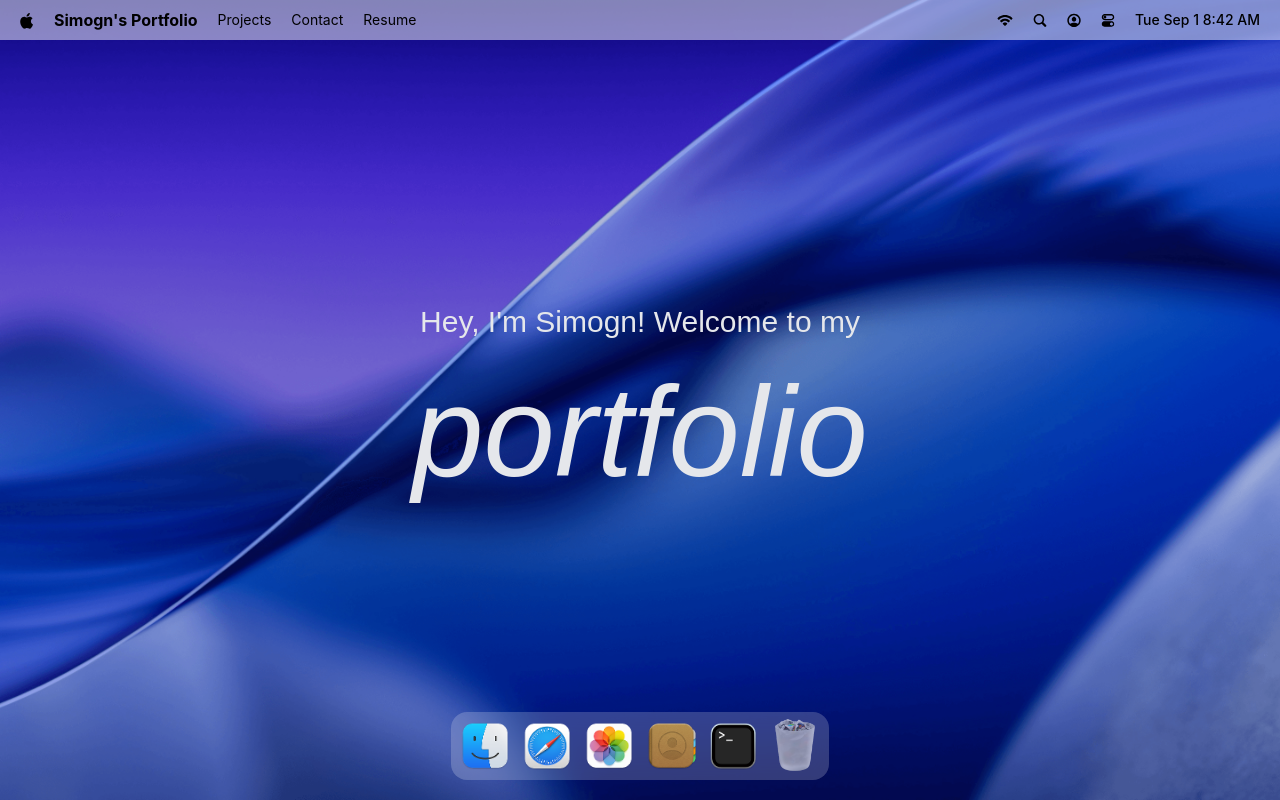
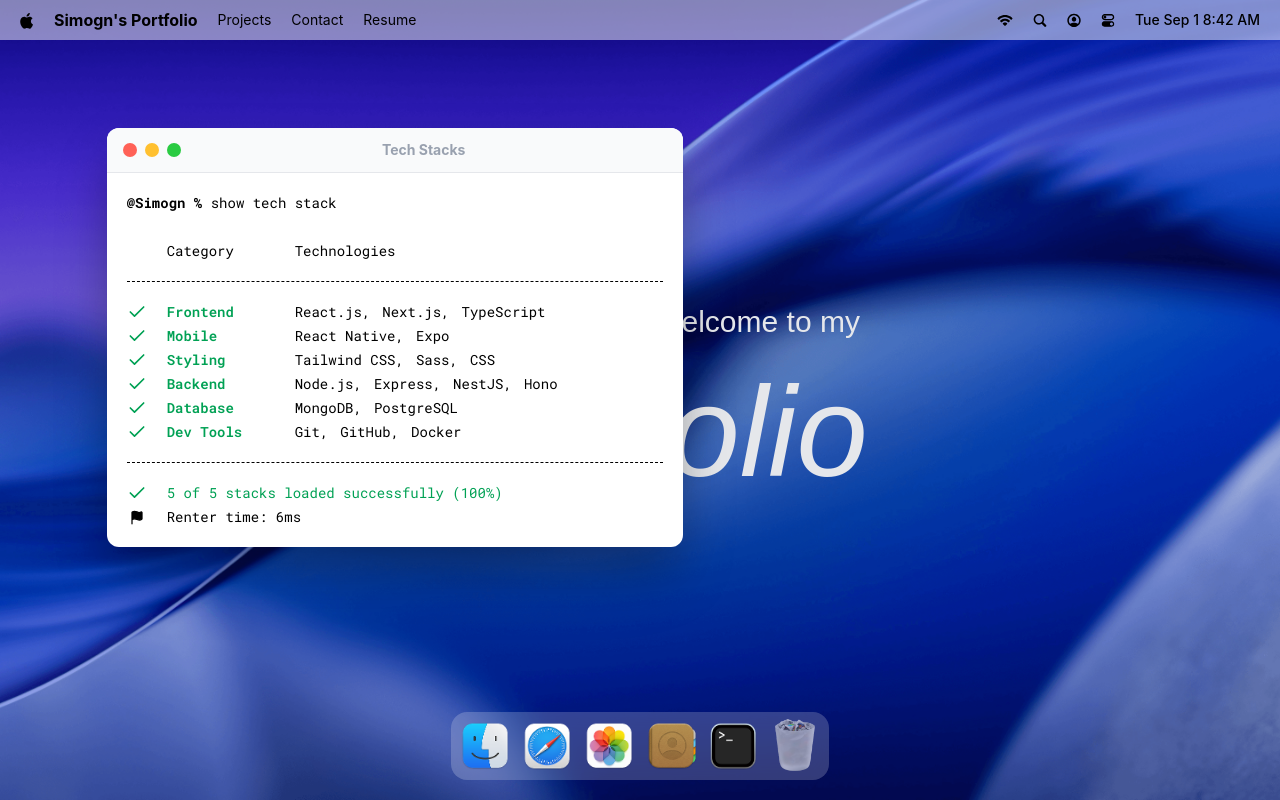
Before and after one commit to simonfab18/Simogn_Portfolio, a React (Vite) app: page / in a window 1280 px wide. Both pictures are taken after a click on the button 733 px from the left and 746 px from the top of the page. Built offline with nearby package versions, Linux system fonts and the light colour scheme; a web font is replaced by a local one.

Commit message:
implement a hoc for managing window states and add the first window - terminal

```diff
--- a/package.json
+++ b/package.json
@@ -14,11 +14,13 @@
     "@tailwindcss/vite": "^4.3.3",
     "dayjs": "^1.11.23",
     "gsap": "^3.15.0",
+    "immer": "^11.1.18",
     "lucide-react": "^1.37.0",
     "react": "^19.2.8",
     "react-dom": "^19.2.8",
     "react-tooltip": "^6.0.8",
-    "tailwindcss": "^4.3.3"
+    "tailwindcss": "^4.3.3",
+    "zustand": "^5.0.15"
   },
   "devDependencies": {
     "@eslint/js": "^10.0.1",
--- a/src/App.jsx
+++ b/src/App.jsx
@@ -1,4 +1,10 @@
+import gsap from "gsap";
+import { Draggable } from "gsap/Draggable";
+
 import { Dock, Navbar, Welcome } from '#components'
+import { Terminal } from "#windows";
+
+gsap.registerPlugin(Draggable);
 
 const App = () => {
     return (
@@ -6,6 +12,8 @@
             <Navbar />
             <Welcome />
             <Dock />
+
+            <Terminal />
         </main>
 );
 };
--- a/src/components/Dock.jsx
+++ b/src/components/Dock.jsx
@@ -3,8 +3,11 @@
 import {dockApps} from "#constants/index.js";
 import gsap from "gsap";
 import {useGSAP} from "@gsap/react";
+import useWindowStore from "#store/window.js"
+
 
 const Dock = () => {
+    const { openWindow, closeWindow, windows } = useWindowStore();
     const dockRef = useRef(null);
 
     useGSAP(() => {
@@ -56,7 +59,22 @@
     }, []);
 
 
-    const toggleApp = (app) => {};
+    const toggleApp = (app) => {
+        if(!app.canOpen) return;
+        const window = windows[app.id];
+
+        if (!window) {
+            console.error(`Window not found for app: ${app.id}`);
+            return;
+        }
+
+        if(window.isOpen) {
+            closeWindow(app.id);
+        } else {
+            openWindow(app.id);
+        }
+        console.log(windows);
+    };
 
     return (
         <section id ="dock">
--- a/src/components/Index.js
+++ b/src/components/Index.js
@@ -1,5 +1,6 @@
 import Navbar from "#components/navbar.jsx"
 import Welcome from "#components/Welcome.jsx"
 import Dock from "#components/Dock.jsx"
+import WindowControls from "#components/WindowControls.jsx"
 
-export { Navbar, Welcome, Dock };
+export { Navbar, Welcome, Dock, WindowControls };
--- a/src/components/Welcome.jsx
+++ b/src/components/Welcome.jsx
@@ -74,7 +74,7 @@
 
     return(
         <section id="welcome">
-            <p ref={subTitleRef}>
+            <p ref={subTitleRef} >
                 {renderText("Hey, I'm Simogn! Welcome to my", "text-3xl font-georama", 100,)} </p>
             <h1 ref={titleRef} className="mt-7">
                 {renderText("portfolio", "text-9xl italic font-georama")}
--- /dev/null
+++ b/src/components/WindowControls.jsx
@@ -0,0 +1,13 @@
+import useWindowStore from "#store/window.js";
+
+const WindowControls = ({ target }) => {
+    const { closeWindow } = useWindowStore();
+
+    return (<div id="window-controls">
+        <div className="close" onClick={() => closeWindow(target)}/>
+        <div className="minimize"/>
+        <div className="maximize"/>
+        </div>
+    );
+};
+export default WindowControls;
--- /dev/null
+++ b/src/hoc/WindowWrapper.jsx
@@ -0,0 +1,53 @@
+import useWindowStore from "#store/window.js";
+import {useLayoutEffect, useRef} from "react"
+import {useGSAP} from "@gsap/react";
+import gsap from "gsap";
+import { Draggable } from "gsap/Draggable";
+
+
+const WindowWrapper = (Component, windowKey) => {
+    const Wrapped = (props) => {
+        const { focusWindow, windows } = useWindowStore();
+        const { isOpen, zIndex } = windows[windowKey];
+        const ref = useRef(null);
+
+        useGSAP(() => {
+            const el = ref.current;
+            if(!el || !isOpen) return;
+
+            el.style.display ="block";
+
+            gsap.fromTo(el,
+                { scale: 0.8, opacity: 0, y: 40 },
+                { scale: 1, opacity: 1, y: 0, duration: 0.4, ease: "power3.out" });
+        }, [isOpen]);
+
+        useGSAP(() => {
+            const el = ref.current;
+            if(!el) return;
+
+            const [instance] = Draggable.create(el, {onPress: () => focusWindow (windowKey) });
+            return () => instance.kill();
+        }, []);
+
+
+
+        useLayoutEffect(() => {
+            const el = ref.current;
+            if(!el) return;
+            el.style.display = isOpen ? "block" : "none";
+        }, [isOpen]);
+
+        return (
+            <section id={windowKey} ref={ref} style={{ zIndex }} className="absolute">
+                <Component {...props} />
+            </section>
+        );
+    };
+
+    Wrapped.displayName = `WindowWrapper(${Component.displayName || Component.name || "Component"}`;
+
+    return Wrapped;
+};
+
+export default WindowWrapper;
--- /dev/null
+++ b/src/store/window.js
@@ -0,0 +1,36 @@
+import { create } from "zustand";
+import { immer } from "zustand/middleware/immer";
+import {INITIAL_Z_INDEX, WINDOW_CONFIG} from "#constants/index.js";
+
+const useWindowStore = create(
+    immer((set) => ({
+    windows: WINDOW_CONFIG,
+    nextZIndex: INITIAL_Z_INDEX + 1,
+
+    openWindow: (windowKey, data = null) =>
+        set((state) => {
+        const win = state.windows[windowKey];
+        if (!win) return;
+        win.isOpen = true;
+        win.zIndex = state.nextZIndex;
+        win.data = data ?? win.data;
+        state.nextZIndex++;
+    }),
+
+        closeWindow: (windowKey) =>
+            set((state) => {
+            const win = state.windows[windowKey];
+            if (!win) return;
+            win.isOpen = false;
+            win.zIndex = INITIAL_Z_INDEX
+            win.data = null;
+        }),
+
+        focusWindow: (windowKey) => set((state) => {
+            const win = state.windows[windowKey];
+            win.zIndex = state.nextZIndex++;
+        }),
+        })),
+);
+
+export default useWindowStore;
--- /dev/null
+++ b/src/windows/Terminal.jsx
@@ -0,0 +1,59 @@
+import WindowWrapper from "#hoc/WindowWrapper.jsx";
+import {techStack} from "#constants/index.js";
+import {Check, Flag} from "lucide-react";
+import WindowControls from "#components/WindowControls.jsx";
+
+const Terminal = () => {
+    return (
+        <>
+    <div id="window-header">
+        <WindowControls target="terminal" />
+        <h2>Tech Stacks</h2>
+    </div>
+
+     <div className="techstack">
+         <p>
+             <span className="font-bold">@Simogn % </span>
+             show tech stack
+         </p>
+
+         <div className="label">
+             <p className="w-32">Category</p>
+             <p>Technologies</p>
+         </div>
+
+         <ul className="content">
+             {techStack.map(({ category, items }) => (
+                 <li key={category} className="flex items-center">
+                     <Check className="check" size={20} />
+                     <h3>{category}</h3>
+                     <ul>
+                         {items.map((item, i) => (
+                             <li key={i}>
+                                 {item}
+                                 {i < items.length - 1 ? ',' : ''}
+                             </li>
+                         ))}
+                     </ul>
+                 </li>
+                 ))}
+         </ul>
+
+         <div className="footnote">
+         <p>
+             <Check size={20} /> 5 of 5 stacks loaded successfully (100%)
+             </p>
+
+         <p className="text-black">
+             <Flag size={15} fill="black"/>
+             Renter time: 6ms
+         </p>
+         </div>
+     </div>
+    </>
+);
+};
+
+const TerminalWindow = WindowWrapper(Terminal, "terminal");
+
+export default TerminalWindow;
--- /dev/null
+++ b/src/windows/index.js
@@ -0,0 +1,3 @@
+import Terminal from "#windows/Terminal.jsx"
+
+export { Terminal };
```
Also changed, not shown: 2 other files (tests, documents, lock files or other folders).
